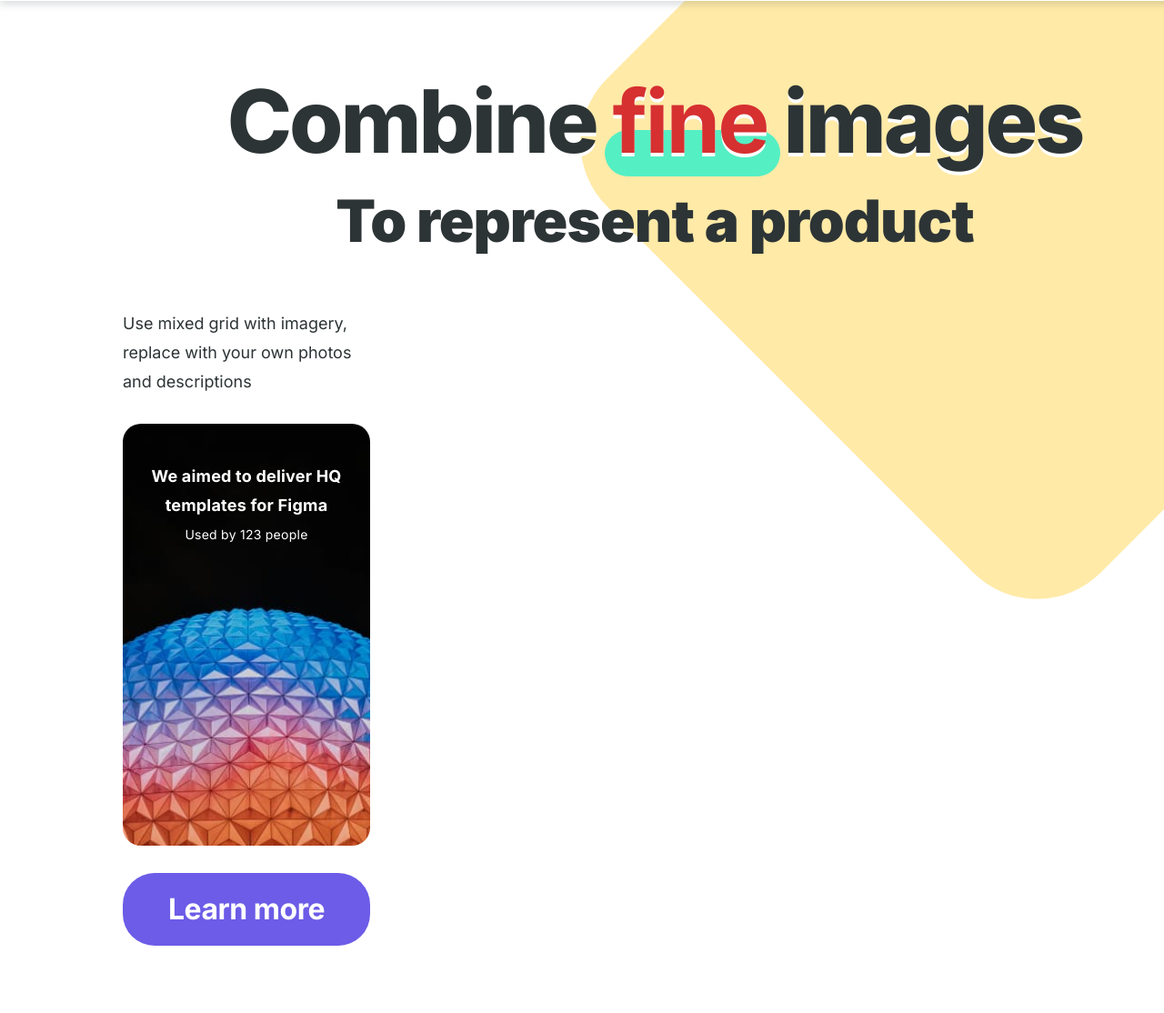
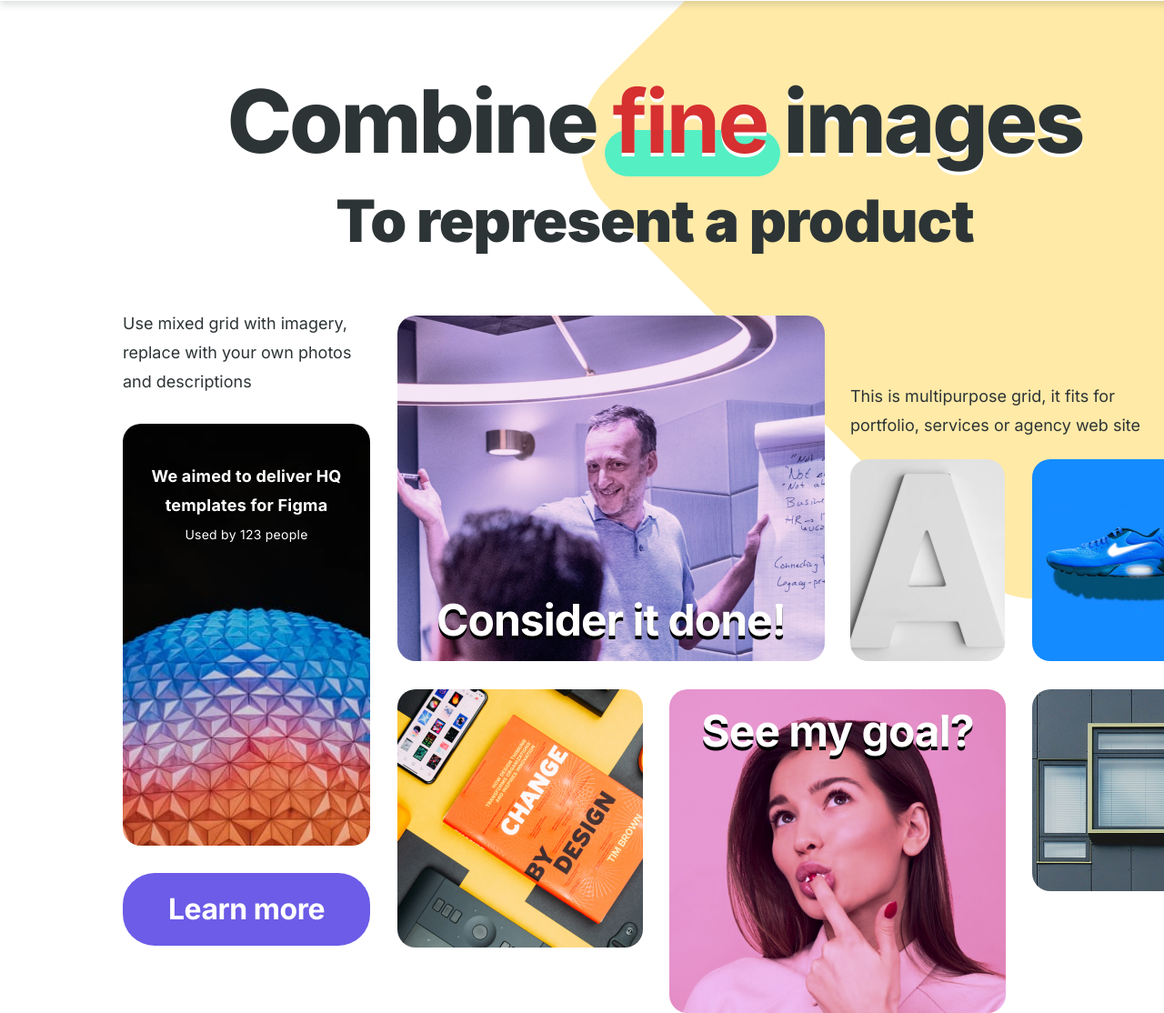
Before and after one commit to feskovrv/Grid, a plain HTML site: page index.html in a window 1280 px wide. Shown: the part 95-1209 px from the top of the page at 91% size. Before the commit the page ends 1135 px from the top, so only its background shows below. Drawn offline with Linux system fonts and the light colour scheme.

Commit message:
Portfolio completed

```diff
--- a/css/main-block.css
+++ b/css/main-block.css
@@ -38,7 +38,7 @@
     color: #2D3436;
     width: 1000px;
     margin: 0 auto;
-    margin-bottom: 22px;
+    margin-bottom: 40px;
 }
 .main-block__title::first-line{
     font-weight: 800;
--- a/css/typography.css
+++ b/css/typography.css
@@ -6,6 +6,7 @@
     line-height: 36px;
     letter-spacing: 0.25px;
     color: #2D3436;
+    margin: 0;
 }
 .title_h1{
     font-weight: 800;
@@ -36,6 +37,7 @@
     font-size: 18px;
     line-height: 32px;
     color: #2D3436;
+    margin: 0;
 }
 .text_big{
     font-size: 24px;
--- a/index.html
+++ b/index.html
@@ -48,7 +48,29 @@
                         <a class="button button_m">Learn more</a>
                     </div>
                     <div class="portfolio__content">
-
+                        <div class="portfolio__banner portfolio__banner_giant">
+                            <img src="img/banner2.jpg" alt="" class="portfolio__image">
+                            <p class="title title_h3 portfolio__banner-text-bold portfolio__banner-text-bottom">Consider it done!</p>
+                        </div>
+                        <div class="portfolio__wrap">
+                            <p class="text portfolio__banner-desc">This is multipurpose grid, it fits for portfolio, services or agency web site</p>
+                            <div class="portfolio__banner portfolio__banner_small">
+                                <img src="img/banner3.jpg" alt="" class="portfolio__image">
+                            </div>
+                            <div class="portfolio__banner portfolio__banner_small">
+                                <img src="img/banner4.jpg" alt="" class="portfolio__image">
+                            </div>
+                        </div>
+                        <div class="portfolio__banner portfolio__banner_mid">
+                            <img src="img/banner5.jpg" alt="" class="portfolio__image">
+                        </div>
+                        <div class="portfolio__banner portfolio__banner_big">
+                            <img src="img/banner6.jpg" alt="" class="portfolio__image">
+                            <p class="title title_h3 portfolio__banner-text-bold portfolio__banner-text-top">See my goal?</p>
+                        </div>
+                        <div class="portfolio__banner portfolio__banner_small">
+                            <img src="img/banner7.jpg" alt="" class="portfolio__image">
+                        </div>
                     </div>
                 </div>
             </div>
--- a/style.css
+++ b/style.css
@@ -3,8 +3,12 @@
 @import 'css/header.css';
 @import 'css/main-block.css';
 
+.portfolio{
+    display: flex;
+}
 .portfolio__more{
     display: inline-block;
+    padding-bottom: 74px;
 }
 .porfolio__more-info{
     width: 150px;
@@ -16,11 +20,12 @@
     background-size: cover;
     border-radius: 20px;
     overflow: hidden;
-    text-align: center;
+    position: relative;
 }
 .portfolio__banner-text{
     color: #fff;
     margin: 0;
+    text-align: center;
 }
 .portfolio__banner-more{
     background-image: url(img/banner1.jpg);
@@ -35,3 +40,59 @@
     letter-spacing: 0.2px;
     margin-bottom: 4px;
 }
+.portfolio__content{
+    display: flex;
+    flex-wrap: wrap;
+    justify-content: space-between;
+    align-content: space-between;
+    flex: 1;
+    margin-left: 30px;
+    padding-top: 7px;
+}
+.portfolio__wrap{
+    display: flex;
+    flex-wrap: wrap;
+    width: 370px;
+    justify-content: space-between;
+    align-content: flex-end;
+}
+.portfolio__banner_giant{
+    width: 470px;
+    height: 380px;
+}
+.portfolio__banner_small{
+    width: 170px;
+    height: 222px;
+}
+.portfolio__banner_mid{
+    width: 270px;
+    height: 284px;
+}
+.portfolio__banner_big{
+    width: 370px;
+    height: 356px;
+}
+.portfolio__image{
+    width: 100%;
+    height: 100%;
+    object-fit: cover;
+    position: absolute;
+    top: 0;
+    left: 0;
+    z-index: -1;
+}
+.portfolio__banner-desc{
+    width: 100%;
+    padding-bottom: 21px;
+}
+.portfolio__banner-text-bold{
+    color: #FFFFFF;
+    text-shadow: 0px 4px 0px #000000;
+    text-align: center;
+}
+.portfolio__banner-text-bottom{
+    padding-top: 307px;
+}
+.portfolio__banner-text-top{
+    padding-top: 18px;
+}
```
Also changed, not shown: img/banner2.jpg (added), img/banner3.jpg (added), img/banner4.jpg (added), img/banner5.jpg (added), img/banner6.jpg (added), img/banner7.jpg (added).
